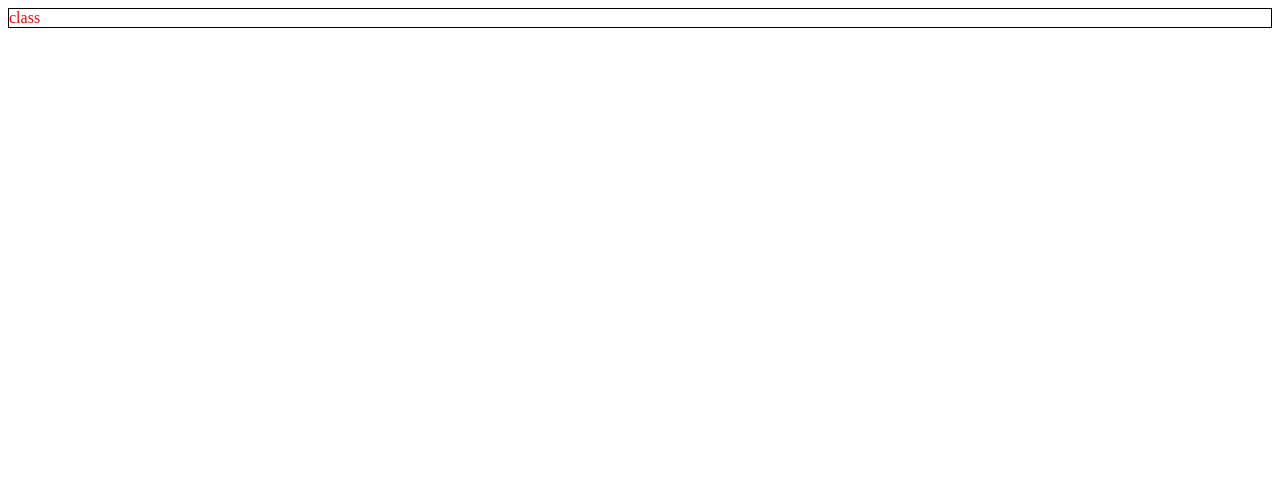
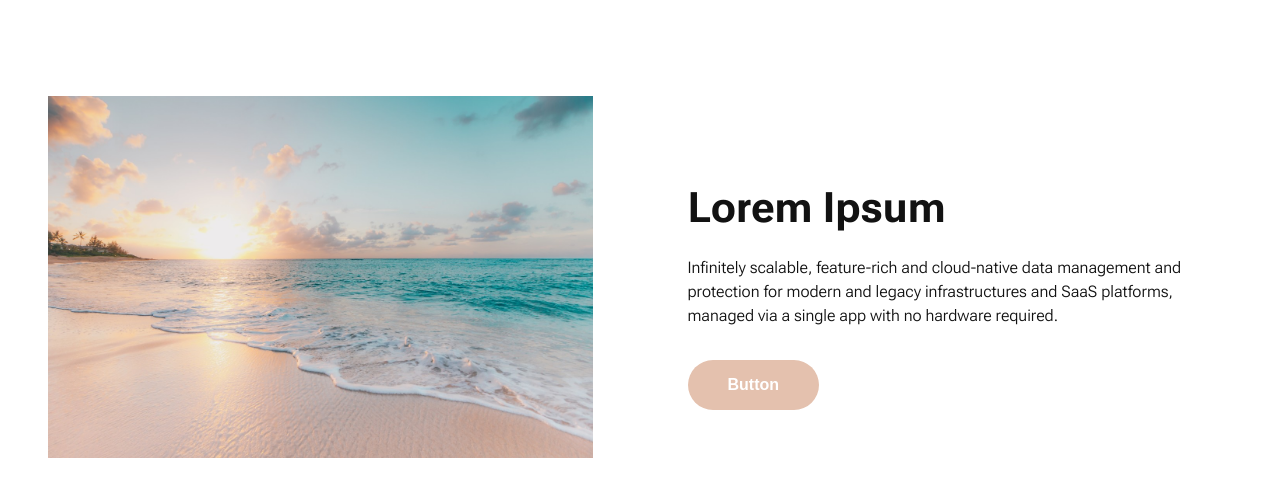
Before and after one commit to cayceworld/GG-recruitment-task, a website: page index.html in a window 1280 px wide. Drawn offline with nearby package versions, Linux system fonts and the light colour scheme; files that its build step writes are made by us from their sources.

Commit message:
Add html construction and styles

```diff
--- a/gulpfile.js
+++ b/gulpfile.js
@@ -23,9 +23,9 @@ function scssTask() {
     .pipe(sass([])) // compile SCSS to CSS
     .pipe(postcss([autoprefixer(), cssnano()])) // PostCSS plugins
     .pipe(sourcemaps.write('.')) // write sourcemaps file in current directory
-    .pipe(dest('dist')
-      .pipe(browsersync.stream())
-    ); // put final CSS in dist folder
+
+    .pipe(dest('dist')); // put final CSS in dist folder
+
 }
 
 function jsTask() {
--- a/index.html
+++ b/index.html
@@ -1,12 +1,26 @@
 <!doctype html>
 <html lang="en">
+
 <head>
-    <!-- Required meta tags -->
-    <meta charset="utf-8">
-    <meta name="viewport" content="width=device-width, initial-scale=1, shrink-to-fit=no">
-    <link rel="stylesheet" href="dist/main.css">
-    <title>Vladyslav Sydorenko - Recruitment task</title>
+  <!-- Required meta tags -->
+  <meta charset="utf-8">
+  <meta name="viewport" content="width=device-width, initial-scale=1, shrink-to-fit=no">
+  <link rel="stylesheet" href="dist/main.css">
+  <link href="https://fonts.googleapis.com/css2?family=Roboto+Flex:opsz,wght@8..144,300;8..144,400;8..144,700&display=swap" rel="stylesheet">
+  <title>Vladyslav Sydorenko - Recruitment task</title>
 </head>
+
 <body>
-<div class="box">class</div>
+  <section class="box">
+    <div class="box_img">
+      <img src="/images/sean-o-KMn4VEeEPR8-unsplash_1_s6zmfh_c_scale,w_1400.jpg" alt="">
+    </div>
+    <div class="box_content">
+      <h2 class="box-title">Lorem Ipsum</h2>
+      <div class="box-text">Infinitely scalable, feature-rich and cloud-native data management and protection for modern
+        and legacy infrastructures and SaaS platforms, managed via a single app with no hardware required.</div>
+      <button class="box-button">Button</button>
+    </div>
+
+  </section>
 </body>
--- a/src/scss/main.scss
+++ b/src/scss/main.scss
@@ -1,4 +1,76 @@
+body {
+  font-family: 'Roboto Flex', sans-serif;
+}
+
 .box {
-  color: red;
-  border: 1px solid #000;
+  max-width: 1440px;
+  margin: 96px auto;
+  padding: 0 40px;
+  display: flex;
+  gap: 95px;
+  align-items: center;
+  justify-content: space-between;
+
+  .box_img {
+    flex: 50% 1 1;
+
+    img {
+      width: 100%;
+      object-fit: contain;
+    }
+  }
+
+  .box_content {
+    flex: 50% 1 1;
+    color: #121212;
+
+    .box-title {
+      font-weight: 700;
+      font-size: 42px;
+      margin-bottom: 24px;
+    }
+
+    .box-text {
+      font-weight: 300;
+      font-size: 16px;
+      line-height: 150%;
+      margin-bottom: 32px;
+    }
+
+    .box-button {
+      border: none;
+      background-color: #E4C1AE;
+      color: #FFFFFF;
+      font-weight: 700;
+      font-size: 16px;
+      padding: 16px 40px;
+      border-radius: 32px;
+    }
+  }
 }
+
+
+
+@media (max-width: 1020px) {
+  .box {
+    flex-wrap: wrap;
+    gap: 24px;
+
+    .box_img {
+      flex-basis: 100%;
+    }
+
+    .box_content {
+      flex-basis: 100%;
+
+      .box-title {
+        margin-bottom: 12px;
+      }
+
+      .box-text {
+        margin-bottom: 12px;
+      }
+    }
+  }
+
+}
```
